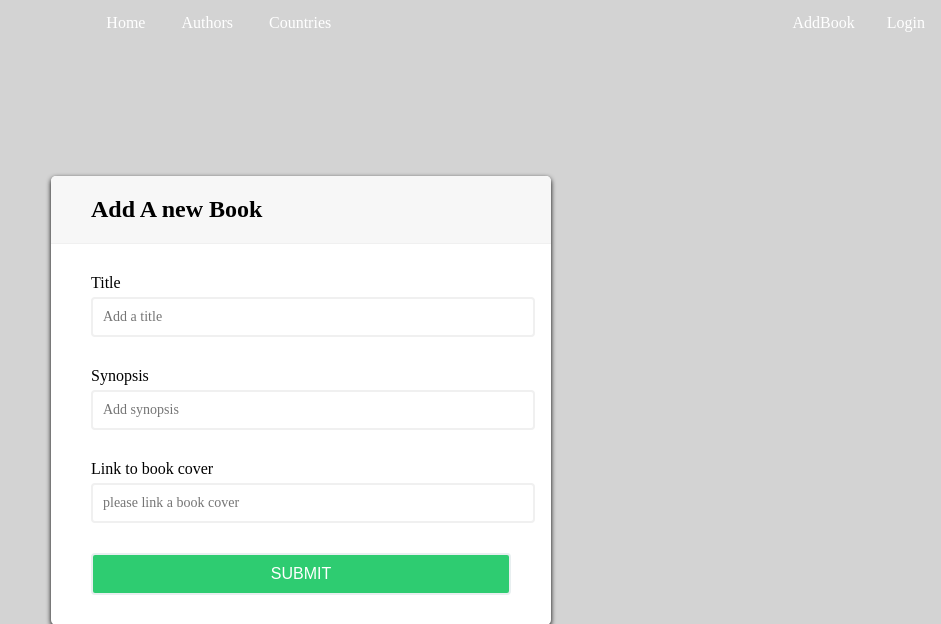
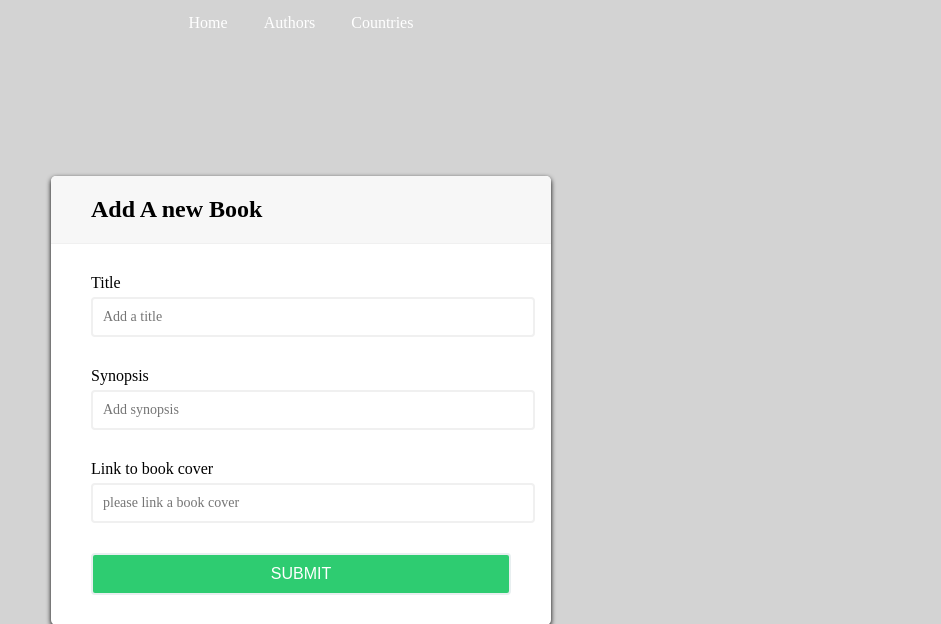
Before and after one commit to siphiwemanda/banned_book_project, a Flask app: page /addbook in a window 1280 px wide. Shown: the top 624 px of the page, without its empty margins (339-1280 px from the left). Run offline with Flask 2, Linux system fonts and the light colour scheme; some libraries are stand-ins or nearby versions.

Commit message:
changed login system

```diff
--- a/app.py
+++ b/app.py
@@ -1,7 +1,7 @@
 import os
 from flask import Flask, jsonify, abort, request, render_template, redirect, session
 from flask_cors import CORS
-from models import setup_db, Book, Writer, Countries
+from models import setup_db, Book, Writer, Countries, db
 import os.path
 from auth import requires_auth
 
@@ -50,11 +50,11 @@ def create_app(test_config=None):
     def get_books():
 
         books = Book.query.all()
-        #query = session.get(Book, Writer).join(Book).join(Writer)
+        #query = db.session.query(Writer, Book).outerjoin(Writer, Book.id == Writer.book).all()
+        # for book in books:
+        AUTH0_AUTHORIZE_URL = create_auth0()
 
-        # for book in books:
-
-        return render_template('pages/home.html', books=books, isHomePage=True)
+        return render_template('pages/home.html', books=books, isHomePage=True,AUTH0_AUTHORIZE_URL=AUTH0_AUTHORIZE_URL )
 
     @app.route('/authors')
     def get_authors():
@@ -164,11 +164,6 @@ def create_app(test_config=None):
             "Author": update.name
         })
 
-    @app.route('/login')
-    def login():
-        AUTH0_AUTHORIZE_URL = create_auth0()
-        return render_template('pages/login.html', AUTH0_AUTHORIZE_URL=AUTH0_AUTHORIZE_URL)
-
     @app.errorhandler(404)
     def not_found(error):
         return jsonify({
--- a/templates/layouts/main.html
+++ b/templates/layouts/main.html
@@ -17,9 +17,8 @@
         <li><a href="/">Home</a></li>
         <li><a href="/authors">Authors</a></li>
         <li><a href="/countries">Countries</a></li>
-         <li style="float: right"><a href="/login">Login</a></li>
-         <!-- <li style="float: right"><a href="/">isHomePageDelete</a></li> -->
-        {% if isHomePage %}
+    {% if isHomePage %}
+         <li style="float: right"><a href="{{ AUTH0_AUTHORIZE_URL }}">Login</a></li>
         <li style="float: right"><a href="#ex1" rel="modal:open">Delete</a></li>
         <div id="ex1" class="modal">
                 {% for book in books %}
@@ -28,8 +27,8 @@
                 <br>
                  <a href="#" rel="modal:close"></a>
         </div>
-        {% endif %}
       <li style="float: right"><a href="/addbook">AddBook</a></li>
+    {% endif %}
     </ul>
 </nav>
 <div  id="content">
--- a/templates/pages/author.html
+++ b/templates/pages/author.html
@@ -6,7 +6,7 @@
         <ul class="authors">
             {% for author in authors %}
                 <a href="/authors/{{ author.id }}">
-                <li style="display: block" class="writers"> • {{ author.name}} |<a style="display: inline-block" href="authors/edit/{{ author.id }}" >Edit</a></li>
+                <li style="display: block" class="writers"> • {{ author.name}} | <a style="display: inline-block" href="authors/edit/{{ author.id }}" >Edit</a></li>
             {%endfor%}
         </ul>
 </div>
--- a/templates/pages/home.html
+++ b/templates/pages/home.html
@@ -7,7 +7,7 @@
         <div class="card">
             <h3>{{ book.title }}</h3>
             <div class="line"></div>
-            <p></p>
+            <small>{{ book.synopsis }}</small>
         </div>
      {%endfor%}
 
--- a/templates/pages/login.html
+++ /dev/null
@@ -1,2 +0,0 @@
-<button><a href="{{AUTH0_AUTHORIZE_URL}}">Login</a></button>
-<b> </b>
```
